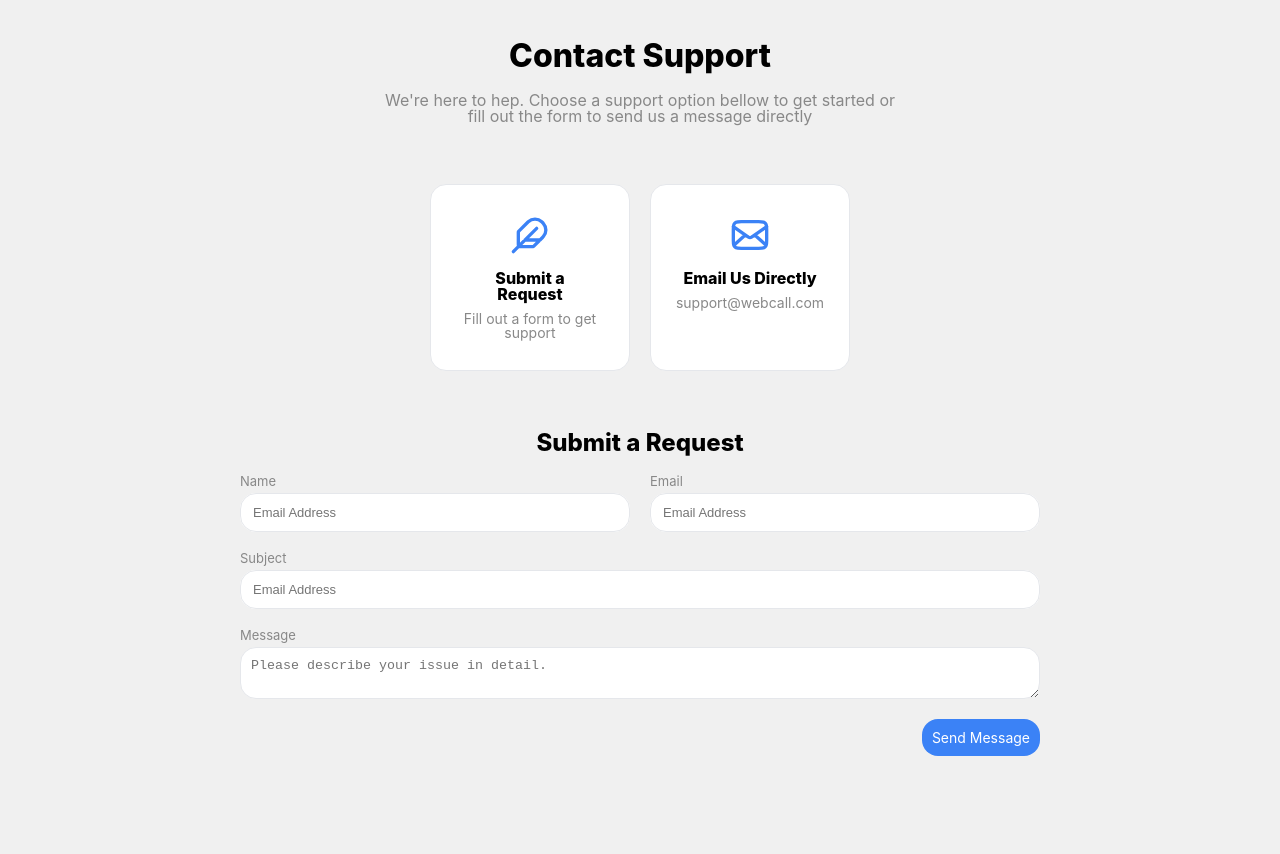
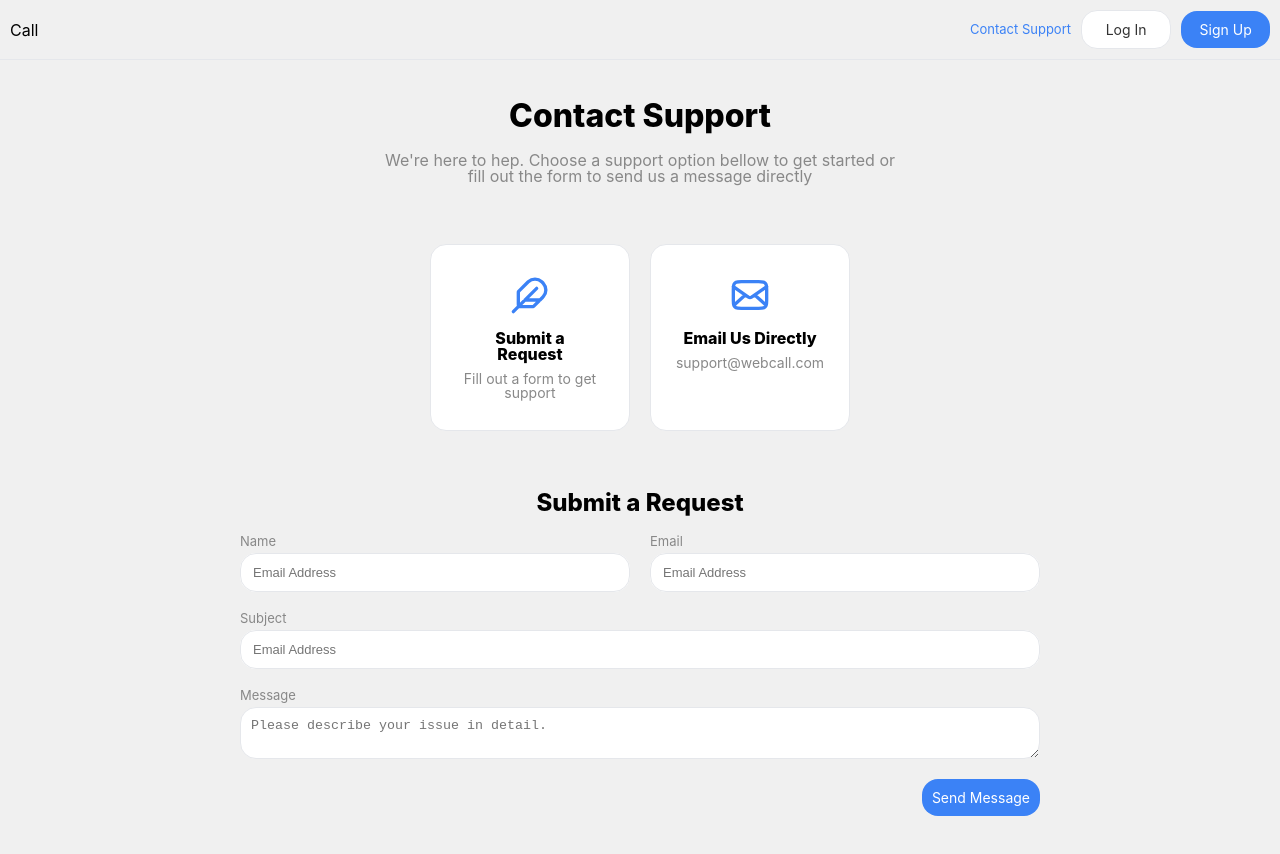
Before and after one commit to tropikow/nuxt-callkit, a Nuxt app: page /support in a window 1280 px wide. Shown: the top 854 px of the page. Before the commit the page ends 800 px from the top, so only its background shows below. Built offline with nearby package versions, Linux system fonts and the light colour scheme; no server answers.

Commit message:
Refactor app layout and add authentication components: wrap NuxtPage in NuxtLayout, create NavBarAuth component for authentication actions, and establish new layouts for app and auth pages. Update support page to use auth layout.

```diff
--- a/app/app.vue
+++ b/app/app.vue
@@ -1,5 +1,7 @@
 <template>
   <body>
-    <NuxtPage />
+    <NuxtLayout>
+      <NuxtPage />
+    </NuxtLayout>
   </body>
 </template>
--- /dev/null
+++ b/app/components/NavBar/Auth.vue
@@ -0,0 +1,28 @@
+<template>
+  <div class="navBarAuthHeader">
+    <div>
+      Call
+    </div>
+    <div class="navBarAuthHeaderActionRight">
+      <ButtonLinkButton title="Contact Support" />
+      <ButtonRegularButton title="Log In" backgroundColor="white" />
+      <ButtonRegularButton title="Sign Up" />
+    </div>
+  </div>
+</template>
+<style scoped>
+  .navBarAuthHeader {
+    display: flex;
+    justify-content: space-between;
+    padding: 10px;
+    border-bottom: 1px solid var(--colorGrayLight);
+    align-items: center;
+    white-space: nowrap;
+  }
+  .navBarAuthHeaderActionRight {
+    display: flex;
+    align-items: center;
+    gap: 10px;
+    width: 300px;
+  }
+</style>
--- /dev/null
+++ b/app/layouts/app.vue
@@ -0,0 +1,3 @@
+<template>
+  <div></div>
+</template>
--- /dev/null
+++ b/app/layouts/auth.vue
@@ -0,0 +1,6 @@
+<template>
+  <div>
+    <NavBarAuth />
+    <slot />
+  </div>
+</template>
--- a/app/pages/auth.vue
+++ b/app/pages/auth.vue
@@ -1,6 +1,7 @@
 <script setup lang="ts">
   import { initAuth } from '#imports';
   import { createClient } from '@supabase/supabase-js';
+
   const router = useRouter()
   const redirectToRecoverPage = () => {
     router.push('/recoverPassword')
--- a/app/pages/support.vue
+++ b/app/pages/support.vue
@@ -1,3 +1,8 @@
+<script setup lang="ts">
+  definePageMeta({
+    layout: 'auth'
+  })
+</script>
 <template>
   <div class="backgroundSupport">
     <div class="supportContainer">
```
